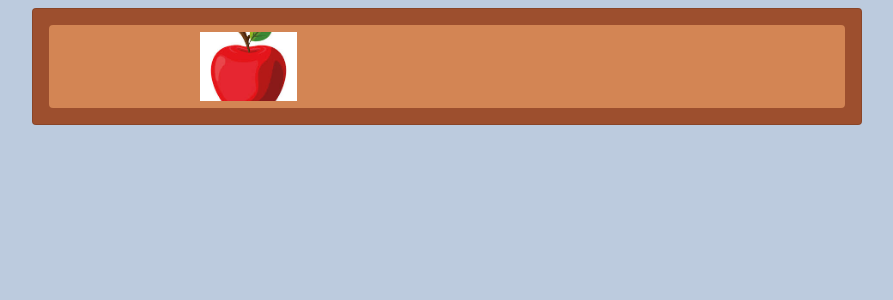
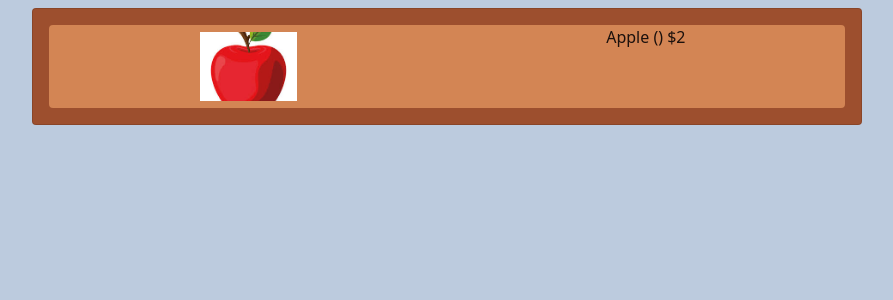
Before and after one commit to quiluh/Sahara, a Flask app: template templates/test.html in a window 1280 px wide. Shown: the part 92-392 px from the top of the page, without its empty margins (197-1090 px from the left). Run offline with Flask 3, Linux system fonts and the light colour scheme; the template is opened without the code that fills it, so the values that code supplies are empty.

Commit message:
created the text

```diff
--- a/templates/test.html
+++ b/templates/test.html
@@ -28,7 +28,7 @@
                         <img src="../static/images/apple.jpg" alt="" class="cartImage w-30">
                     </div>
                     <div class="col-sm-6">
-
+                        <p>Apple ()  $2</p>
                     </div>
                 </div>
             </div>
```
